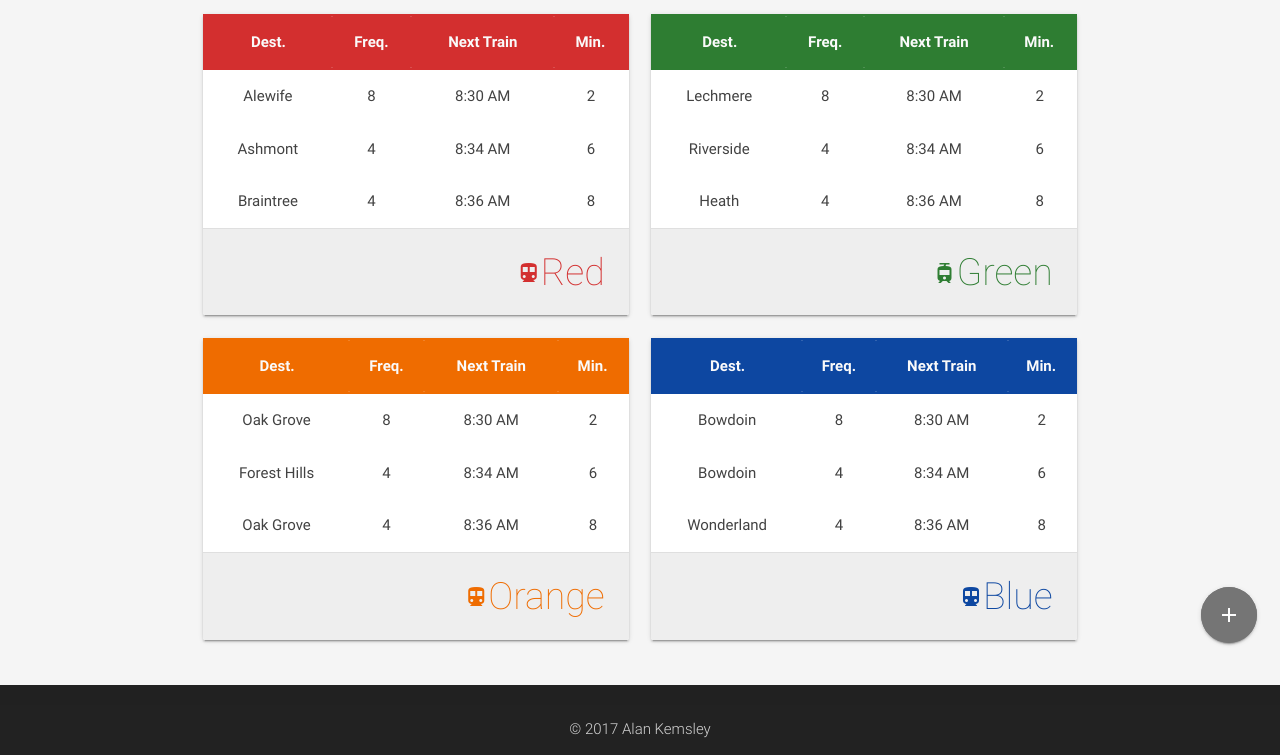
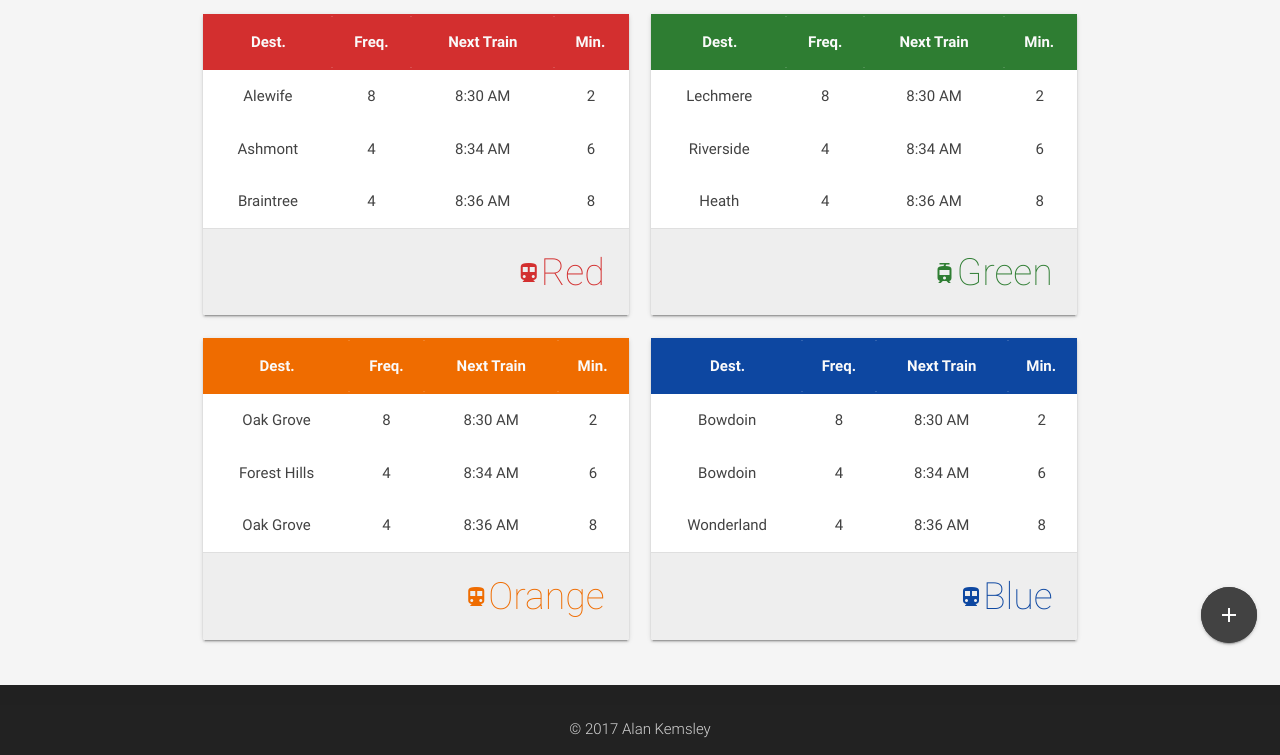
Before and after one commit to alankemsley/Train-Scheduler, a plain HTML site: page index.html in a window 1280 px wide. Shown: the part 134-889 px from the top of the page. Drawn offline with nearby package versions, Linux system fonts and the light colour scheme.

Commit message:
Changes FAB to darker grey.

```diff
--- a/index.html
+++ b/index.html
@@ -191,7 +191,7 @@
 
           <!-- FIXED ACTION BUTTON -->
           <div id="add-button" class="fixed-action-btn horizontal click-to-toggle">
-            <a class="btn-floating waves-effect waves-light pulse btn-large grey darken-1">
+            <a class="btn-floating waves-effect waves-light pulse btn-large grey darken-3">
               <i class="material-icons">add</i>
             </a>
           </div>
```
